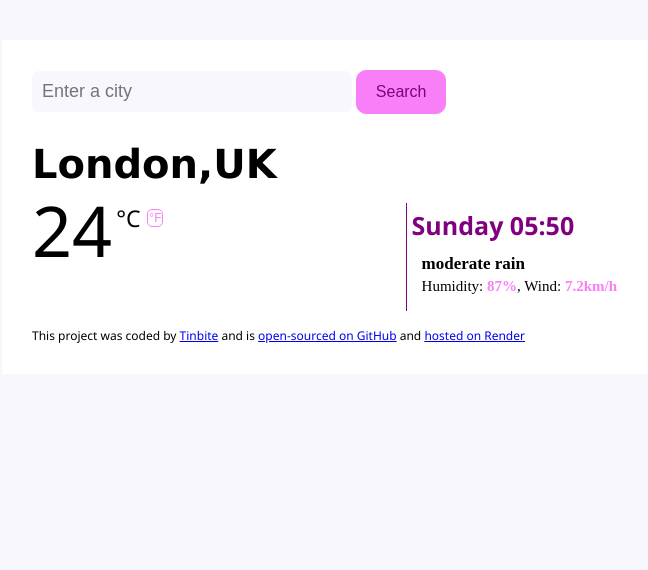
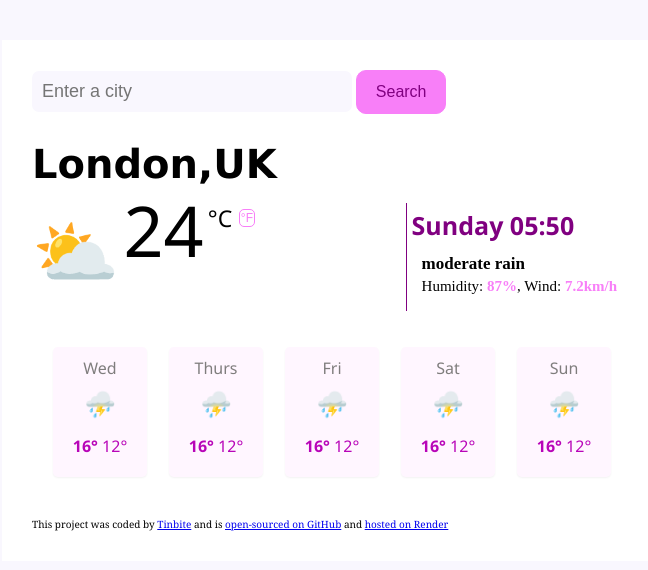
Before and after one commit to Gratiudi/ETH-weather, a plain HTML site: page index.html in a window 1280 px wide. Shown: the whole page, without its empty margins (308-956 px from the left). Drawn offline with nearby package versions, Linux system fonts and the light colour scheme; no server answers.

Commit message:
added the forecast section

```diff
--- a/index.html
+++ b/index.html
@@ -18,7 +18,7 @@
       <h1>London,<span>UK</span></h1>
       <main>
         <div class="current-temperature">
-          <span id="icon"></span> <span id="value">24</span>
+          <span id="icon">⛅</span> <span id="value">24</span>
           <span class="degree">°C</span>
           <button>°F</button>
         </div>
@@ -34,6 +34,7 @@
           </span>
         </p>
       </main>
+      <div class="forecast-section" id="forecast"></div>
       <footer>
         This project was coded by
         <a href="https://github.com/Gratiudi" target="_blank">Tinbite</a>
--- a/index.js
+++ b/index.js
@@ -59,8 +59,25 @@ function formatDate(date) {
   }
   return `${day} ${hour}:${minute}`;
 }
-
+function displayForecast() {
+  let forecast = document.querySelector("#forecast");
+  let days = ["Wed", "Thurs", "Fri", "Sat", "Sun"];
+  let forecastElements = "";
+  days.forEach(function (day) {
+    forecastElements =
+      forecastElements +
+      `<div class="forecast-day">
+  <div class="forecast-date">${day}</div>
+  <div class="forecast-icon">⛈️</div>
+  <div class="forecast-values">
+    <strong>16°</strong> 12°
+  </div>
+</div>`;
+  });
+  forecast.innerHTML = forecastElements;
+}
 let date = document.querySelector("#current-date");
 date.innerHTML = formatDate(today);
 let button = document.querySelector("button");
 button.addEventListener("click", fahrenheit);
+displayForecast();
--- a/style.css
+++ b/style.css
@@ -47,6 +47,7 @@ h1 {
   position: relative;
   top: 15px;
 }
+
 .current-temperature .degree {
   padding-right: 7px;
   font-size: 23px;
@@ -96,5 +97,32 @@ button:hover {
   color: rgb(248, 127, 248);
 }
 footer {
-  font-size: 12px;
+  font-family: Georgia, "Times New Roman", Times, serif;
+  font-size: 10px;
 }
+.forecast-section {
+  display: flex;
+  justify-content: space-around;
+  margin: 20px 10px 40px 10px;
+}
+.forecast-day {
+  border-radius: 5px;
+  background-color: rgba(253, 162, 253, 0.1);
+  box-shadow: rgba(0, 0, 0, 0.05) 0px 1px 2px 0px;
+  padding: 10px;
+}
+.forecast-date {
+  text-align: center;
+  color: rgb(127, 125, 125);
+  margin-bottom: 7px;
+}
+.forecast-icon {
+  text-align: center;
+  font-size: 25px;
+}
+.forecast-values {
+  margin: 10px;
+  padding-top: 5px;
+  text-align: center;
+  color: rgb(184, 5, 184);
+}
```
